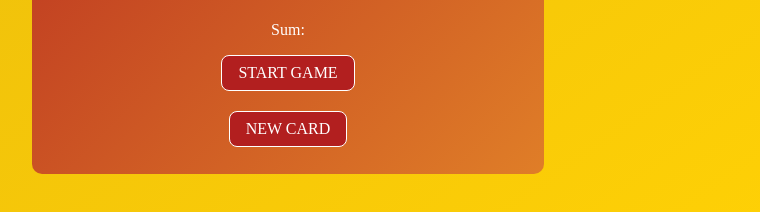
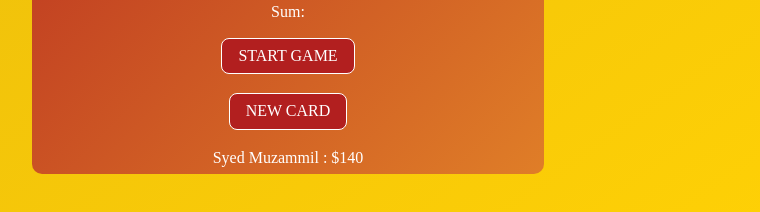
Before and after one commit to MrSyedMuzammil/BlackJack-Game, a plain HTML site: page index.html in a window 1280 px wide. Shown: the part 426-638 px from the top of the page, without its empty margins (352-1112 px from the left). Drawn offline with nearby package versions, Linux system fonts and the light colour scheme.

Commit message:
Add player info display to Blackjack game
Introduced a player object with name and chips, and updated the UI to show player information. Added a new paragraph in index.html for player details and set its content in index.js.

```diff
--- a/index.html
+++ b/index.html
@@ -14,6 +14,7 @@
       <p id="sum-el">Sum:</p>
       <button class="general-btn" onclick="startGame()">START GAME</button>
       <button class="general-btn" onclick="newCard()">NEW CARD</button>
+      <p id="player-el"></p>
     </div>
     <script src="index.js"></script>
   </body>
--- a/index.js
+++ b/index.js
@@ -2,11 +2,20 @@ let cards = [];
 let sum = 0;
 let isAlive = false;
 let hasBlackJack = false;
-
-message = "";
+let message = "";
 let messageEl = document.getElementById("message-el");
 let sumEl = document.getElementById("sum-el");
 let cardsEl = document.getElementById("cards-el");
+
+let player = {
+  name: "Syed Muzammil",
+  chips: `$140`,
+};
+
+let playerEl = document.getElementById("player-el");
+playerEl.textContent = `${player.name} : ${player.chips}`;
+
+document.getElementById("start-btn").addEventListener("click");
 
 function startGame() {
   isAlive = true; // Add this line to start the game
```
